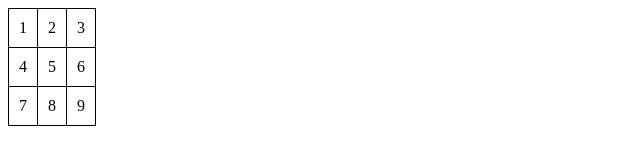
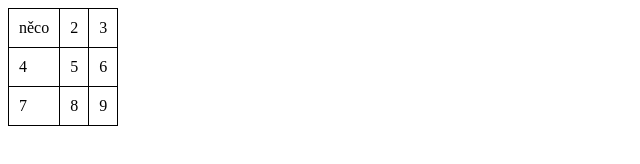
Before and after one commit to IvoJedlicka/bakalka2, a plain HTML site: page index.html in a window 1280 px wide. Shown: the whole page, without its empty margins (0-640 px from the left). Drawn offline with Linux system fonts and the light colour scheme.

Commit message:
Update index.html

```diff
--- a/index.html
+++ b/index.html
@@ -9,7 +9,7 @@
 <body>
   <table id="myTable">
     <tr>
-      <td onclick="saveCellValue(this)"><span class="cell-value">1</span></td>
+      <td onclick="saveCellValue(this)"><span class="cell-value">něco</span></td>
       <td onclick="saveCellValue(this)"><span class="cell-value">2</span></td>
       <td onclick="saveCellValue(this)"><span class="cell-value">3</span></td>
     </tr>
```
